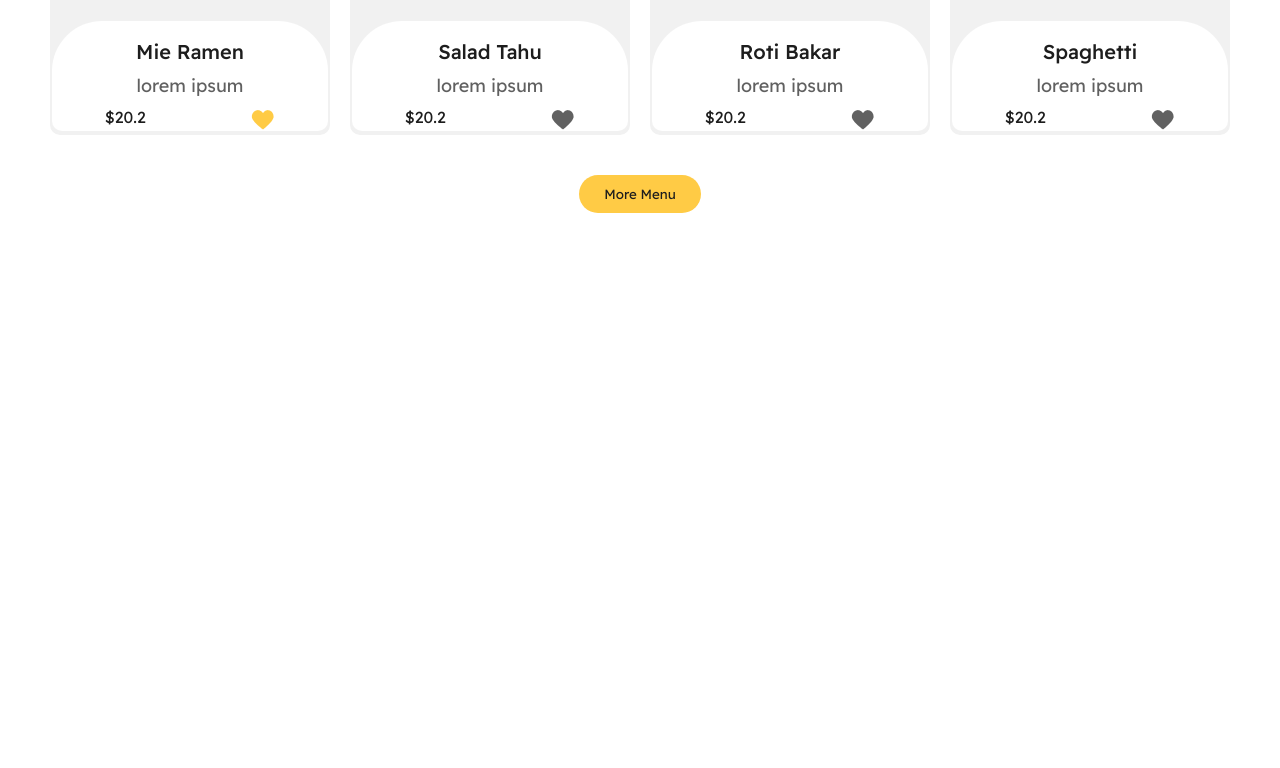
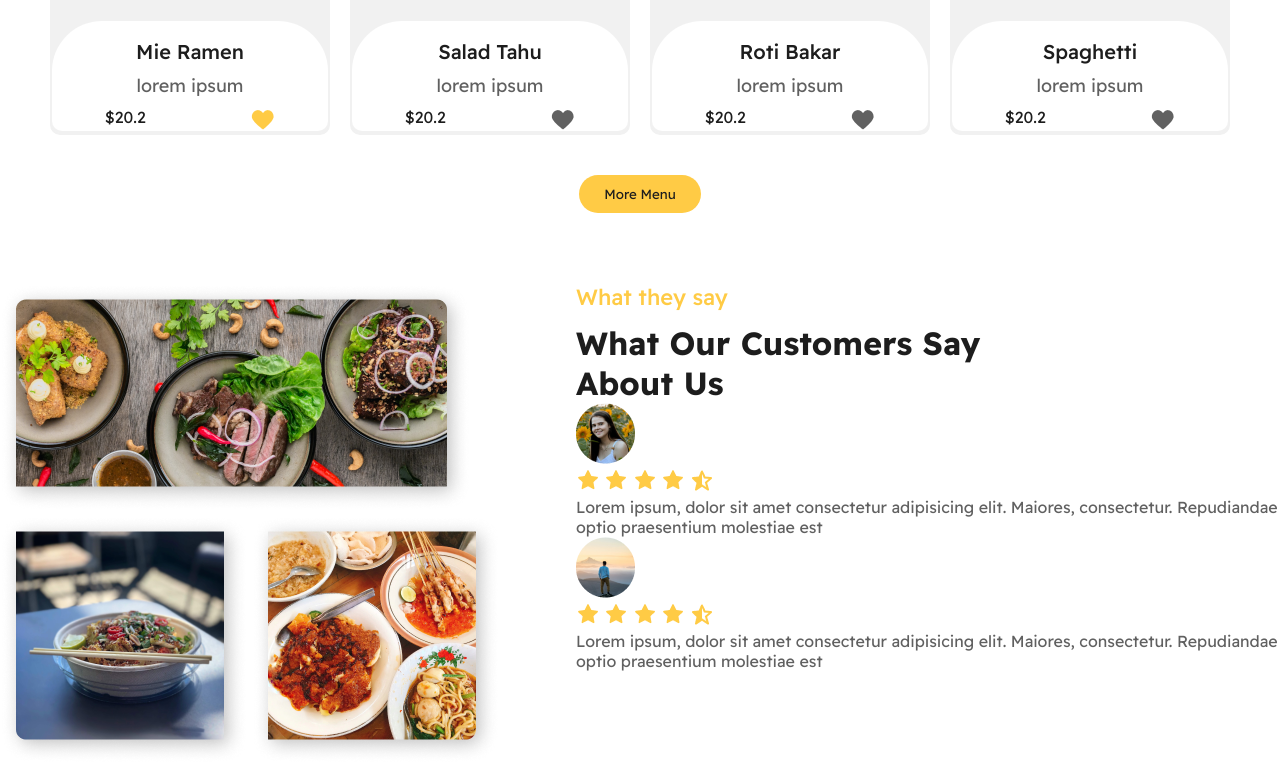
Before and after one commit to AnaraSaga/FreshBiteFigma, a plain HTML site: page index.html in a window 1280 px wide. Shown: the part 1830-2598 px from the top of the page. Before the commit the page ends 2113 px from the top, so only its background shows below. Drawn offline with Linux system fonts and the light colour scheme.

Commit message:
container4 started

```diff
--- a/index.html
+++ b/index.html
@@ -11,6 +11,7 @@
 </head>
 <body>
     <header>
+        <!-- todo: add number notification to cart -->
         <div class="header_left">
             <p class="font_black">Fresh Bite</p>
             <img src="img/svg/food 2.png" alt="food">
@@ -134,6 +135,46 @@
             <button class="btn_yellow font_black">More Menu</button>
         </div>
 
+        <div class="container4">
+            <div class="container4_left">
+                <img src="img/fotos/unsplash_-YHSwy6uqvk.png" alt="">
+                <img src="img/fotos/unsplash_MGFPFWSZfgM.png" alt="">
+                <img src="img/fotos/unsplash_K63facPD8gg.png" alt="">
+            </div>
+            <div class="container4_right">
+                <h6>What they say</h6>
+                <h3 class="font_black">What Our Customers Say <br>About Us
+                </h3>
+                <div class="client_card">
+                    <img src="img/fotos/unsplash_Xbe20Z_DlDs.png" alt="">
+                    <p class="client_name"></p>
+                    <div class="client_rating">
+                        <img src="img/svg/ant-design_star-filled.png" alt="client's rating">
+                        <img src="img/svg/ant-design_star-filled.png" alt="client's rating">
+                        <img src="img/svg/ant-design_star-filled.png" alt="client's rating">                  <img src="img/svg/ant-design_star-filled.png" alt="client's rating">
+                        <img src="img/svg/bx_bxs-star-half.png" alt="client's rating">
+                    </div>
+
+                    <p class="client_opinion">Lorem ipsum, dolor sit amet consectetur adipisicing elit. Maiores, consectetur. Repudiandae optio praesentium molestiae est</p>
+                </div>
+
+                <div class="client_card">
+                    <img src="img/fotos/unsplash_Xbe20Z_DlDs (1).png" alt="">
+                    <p class="client_name"></p>
+
+                    <div class="client_rating">
+                        <img src="img/svg/ant-design_star-filled.png" alt="client's rating">
+                        <img src="img/svg/ant-design_star-filled.png" alt="client's rating">
+                        <img src="img/svg/ant-design_star-filled.png" alt="client's rating">                  <img src="img/svg/ant-design_star-filled.png" alt="client's rating">
+                        <img src="img/svg/bx_bxs-star-half.png" alt="client's rating">
+                    </div>
+                    <p class="client_opinion">Lorem ipsum, dolor sit amet consectetur adipisicing elit. Maiores, consectetur. Repudiandae optio praesentium molestiae est</p>
+                </div>
+
+
+            </div>
+        </div>
+
     </main>
 
 </body>
--- a/style.css
+++ b/style.css
@@ -281,3 +281,8 @@ h5 {
     display: flex;
     justify-content: space-around;
 }
+
+.container4 {
+    display: grid;
+    grid-template-columns: 45% 55% ;
+}
```
Also changed, not shown: img/fotos/unsplash_-YHSwy6uqvk.png (added), img/fotos/unsplash_K63facPD8gg.png (added), img/fotos/unsplash_MGFPFWSZfgM.png (added), img/fotos/unsplash_Xbe20Z_DlDs (1).png (added), img/fotos/unsplash_Xbe20Z_DlDs.png (added), img/svg/ant-design_star-filled.png (added), img/svg/bx_bxs-star-half.png (added).
